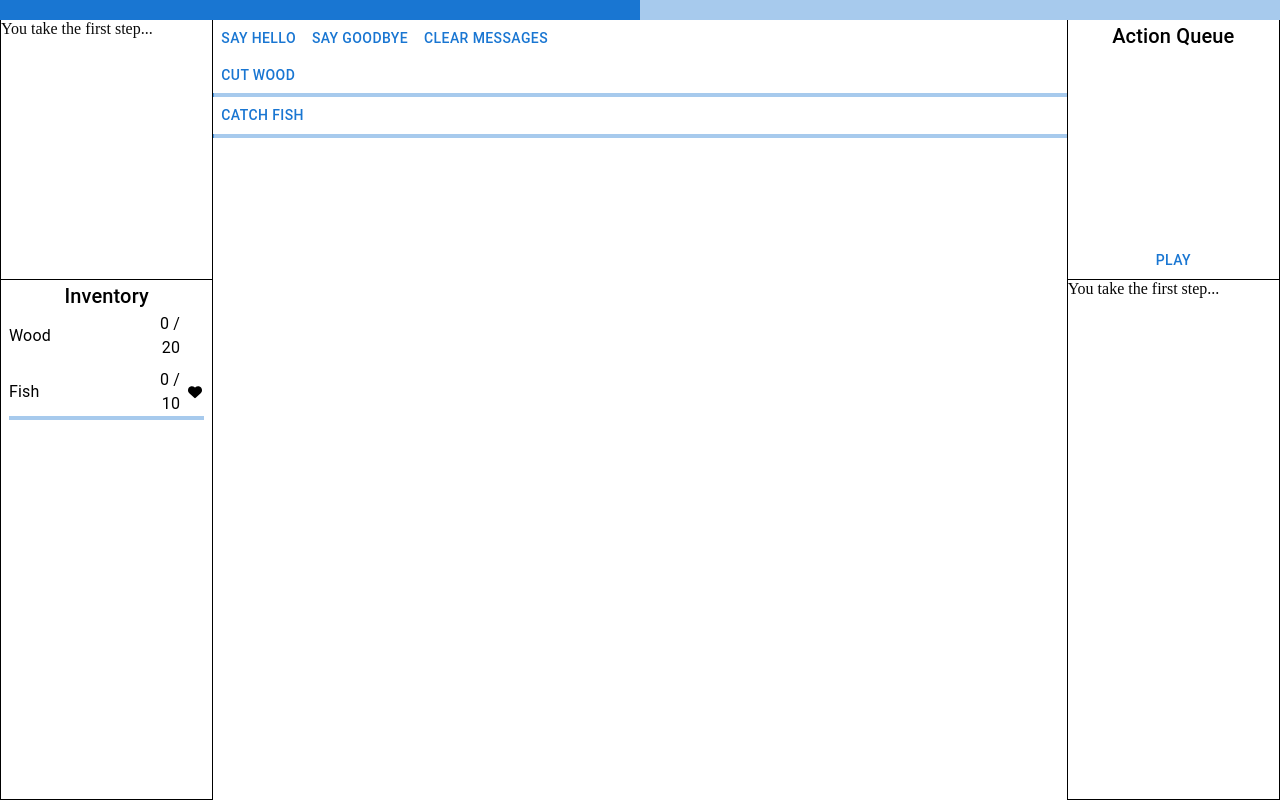
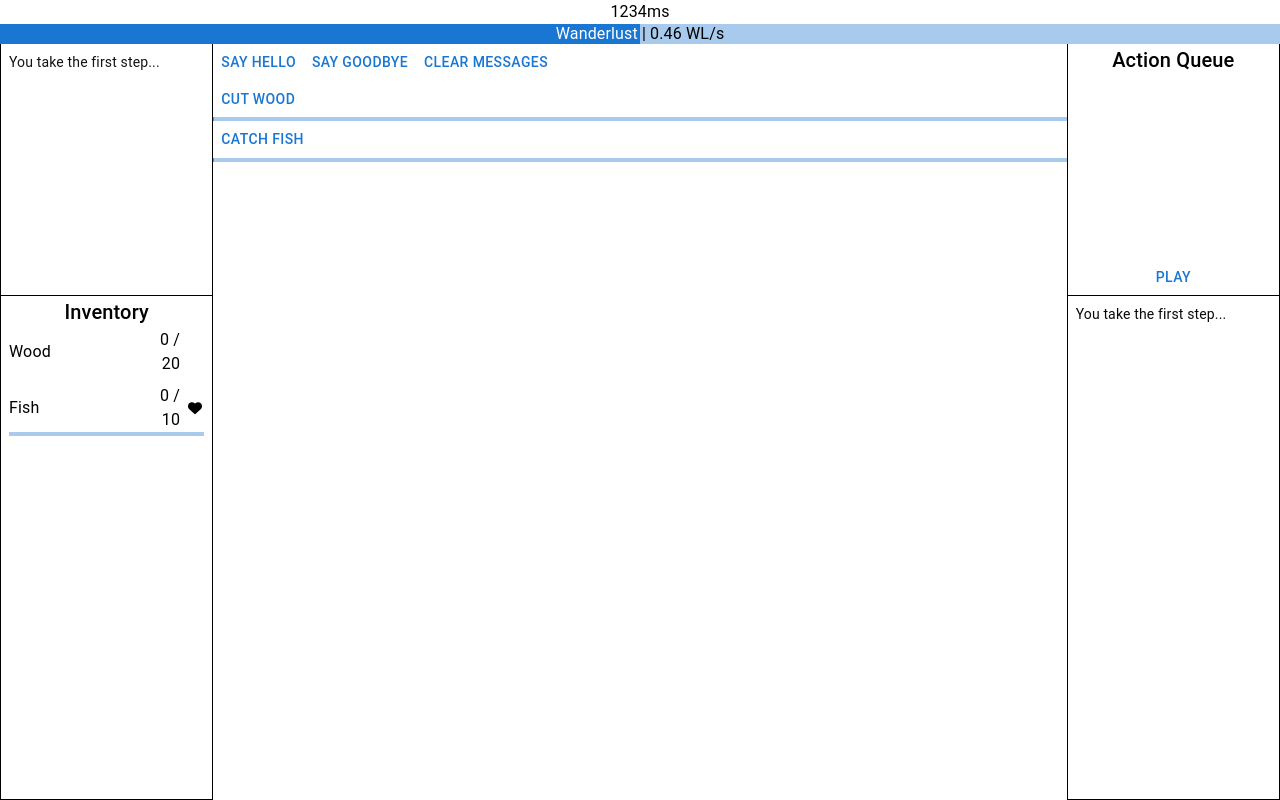
Before and after one commit to SirPrimrose/Eudaimonia, a React (Create React App) app: page / in a window 1280 px wide. Both pictures are taken after a click on the button "DEPART". Built offline with nearby package versions, Linux system fonts and the light colour scheme.

Commit message:
Move status bars to top of main component

```diff
--- a/src/game/Eudaimonia.jsx
+++ b/src/game/Eudaimonia.jsx
@@ -1,4 +1,10 @@
-import { Grid, LinearProgress, Stack } from '@mui/material';
+import {
+  Container,
+  Grid,
+  LinearProgress,
+  Stack,
+  Typography,
+} from '@mui/material';
 import React from 'react';
 import { connect } from 'react-redux';
 import PropTypes from 'prop-types';
@@ -10,6 +16,8 @@
 import { GAME_TICK_TIME } from '../shared/consts';
 import PlayerPanel from './layout/PlayerPanel';
 import InfoPanel from './layout/InfoPanel';
+import ProgressBarWithOverlay from '../shared/ProgressBarWithOverlay';
+import { getProgressValue } from '../shared/util';
 
 const pauseKey = KEY_P;
 
@@ -37,16 +45,31 @@
     }
   };
 
+  // TODO: Convert game time to clock format hh:mm:ss or mm:ss
+  renderHeader = (gameTime) => (
+    <Typography align="center">{Math.floor(gameTime)}ms</Typography>
+  );
+
+  // TODO: Show all active stat bars (HP, Wanderlust, etc.)
+  renderActiveStatusBars = (
+    wanderlust,
+    maxWanderlust,
+    currentWanderlustDecay
+  ) => (
+    <ProgressBarWithOverlay
+      value={getProgressValue(wanderlust, maxWanderlust)}
+      sx={{ minHeight: 20 }}
+    >
+      {`Wanderlust | ${+currentWanderlustDecay.toFixed(2)} WL/s`}
+    </ProgressBarWithOverlay>
+  );
+
   render() {
-    // TODO: Show active stat bars (HP, Wanderlust, etc.) above all three main panels
     return (
       <Stack className="eudaimonia">
-        <LinearProgress
-          variant="determinate"
-          value={50}
-          sx={{ minHeight: 20 }}
-        />
-        <Grid container sx={{ height: '100%' }}>
+        {this.renderHeader(1234)}
+        {this.renderActiveStatusBars(100, 200, 0.456)}
+        <Grid container sx={{ flexGrow: 1, overflow: 'hidden' }}>
           <Grid item xs={3} md={2.5} lg={2} sx={{ height: '100%' }}>
             <PlayerPanel />
           </Grid>
--- a/src/game/layout/TextPanel.jsx
+++ b/src/game/layout/TextPanel.jsx
@@ -1,22 +1,30 @@
 import React from 'react';
 import PropTypes from 'prop-types';
 import { connect } from 'react-redux';
+import { Container, Stack, Typography } from '@mui/material';
 import { getTextLogMessages } from '../../slice/textLogSlice';
 
 class TextPanel extends React.PureComponent {
   getMessageLayout = (messages) =>
     messages.map((message) => (
-      <div className="message" key={message.listId}>
+      <Typography
+        variant="body2"
+        className="message"
+        key={message.listId}
+        pb={1}
+      >
         {message.text}
-      </div>
+      </Typography>
     ));
 
   render() {
     const { messages } = this.props;
     return (
-      <div className="textPanel">
-        <div className="messageLayout">{this.getMessageLayout(messages)}</div>
-      </div>
+      <Container className="textPanel" disableGutters sx={{ p: 1 }}>
+        <Stack direction="column-reverse">
+          {this.getMessageLayout(messages)}
+        </Stack>
+      </Container>
     );
   }
 }
--- a/src/game/layout/phases/prep/PreparationPhase.jsx
+++ b/src/game/layout/phases/prep/PreparationPhase.jsx
@@ -36,13 +36,6 @@
 
     return (
       <div>
-        <ProgressBarWithOverlay
-          value={getProgressValue(wanderlust, maxWanderlust)}
-        >
-          {`Wanderlust | ${Math.floor(
-            gameTime
-          )} | ${+currentWanderlustDecay.toFixed(2)} WL/s`}
-        </ProgressBarWithOverlay>
         <JobActions availableJobs={currentJobs} />
         <Button onClick={this.beginToWander}>Depart</Button>
       </div>
--- a/src/shared/ProgressBarWithOverlay.jsx
+++ b/src/shared/ProgressBarWithOverlay.jsx
@@ -7,7 +7,7 @@
     const { value, sx, children } = this.props;
 
     return (
-      <div style={{ flexGrow: 1 }}>
+      <div>
         <Grid container spacing={1} justify="space-between">
           <Grid item xs={12} style={{ position: 'relative' }}>
             <div
--- a/src/styles/TextPanel.scss
+++ b/src/styles/TextPanel.scss
@@ -3,14 +3,4 @@
   mask-image: linear-gradient(black, transparent);
   mask-mode: alpha;
   overflow: hidden;
-
-  .messageLayout {
-    display: flex;
-    flex-direction: column-reverse;
-    height: fit-content;
-  }
-
-  .message {
-    margin-bottom: 6px;
-  }
 }
```
